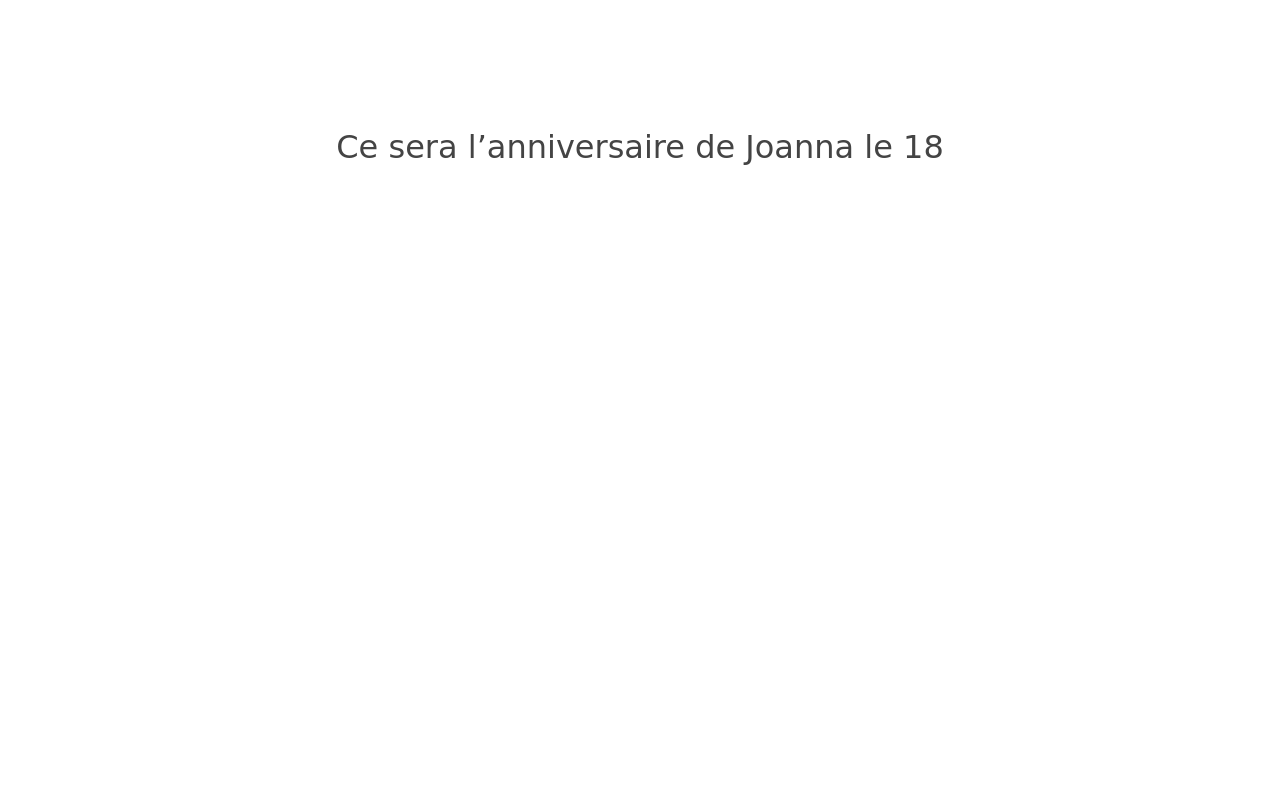
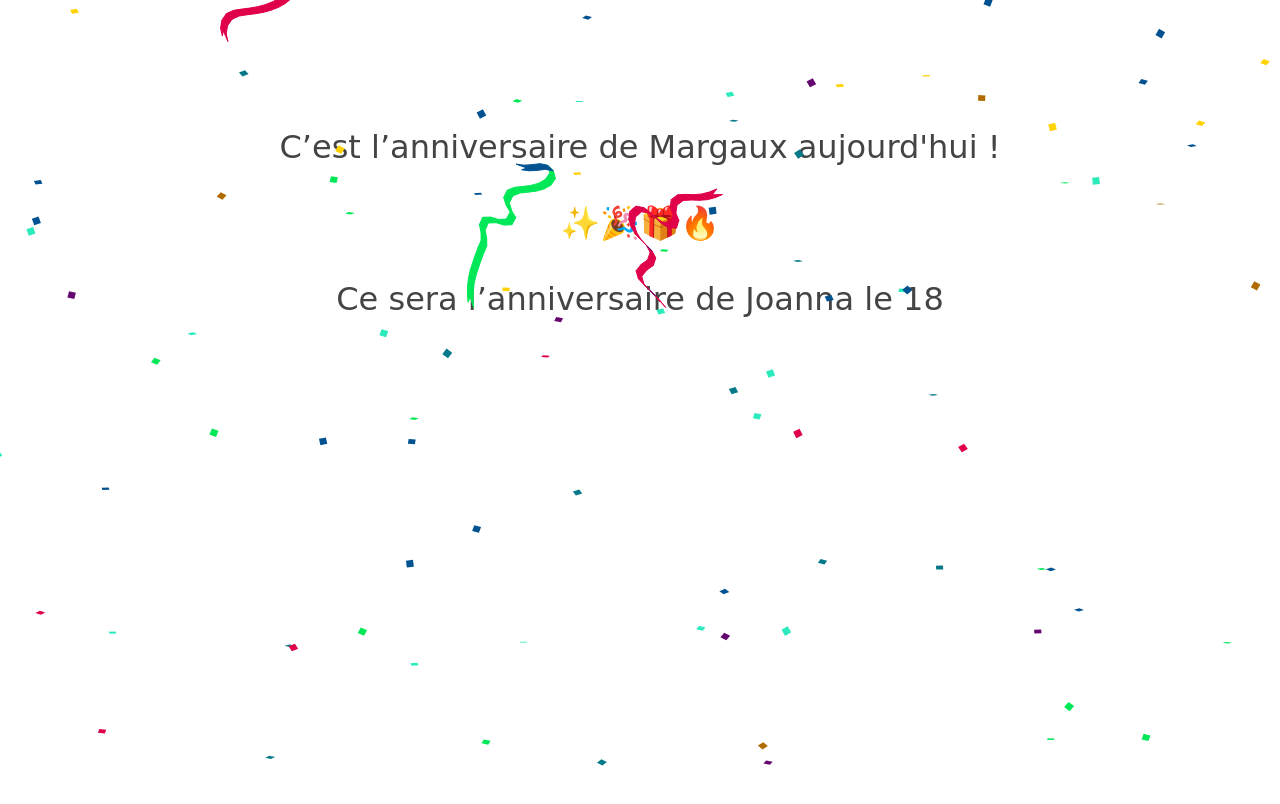
Before and after one commit to jessyjones/jessyjones, a plain HTML site: page index.html in a window 1280 px wide. Drawn offline with Linux system fonts and the light colour scheme; a web font is replaced by a local one.

Commit message:
test anniv

```diff
--- a/birthday.js
+++ b/birthday.js
@@ -2,7 +2,7 @@ var myObj = [{nom: "Fanny", moisAnniversaire: 09, jourAnniversaire:18},
              {nom: "Manon", moisAnniversaire: 11, jourAnniversaire:8},
              {nom: "Francelin", moisAnniversaire: 7, jourAnniversaire:30},
              {nom: "Noëmie", moisAnniversaire: 6, jourAnniversaire:21},
-             {nom: "Margaux", moisAnniversaire: 2, jourAnniversaire:5},
+             {nom: "Margaux", moisAnniversaire: 12, jourAnniversaire:11},
              {nom: "Joanna", moisAnniversaire: 12, jourAnniversaire:18}]
 var d = new Date();
 var moisAuj = d.getMonth() + 1 ;
--- a/style.css
+++ b/style.css
@@ -8,7 +8,11 @@ html, body {
   width: 100%;
 }
 #confetti{
-  position: absolute;left: 0;top: 0;height: 100%;width: 100%;
+  position: absolute;
+  left: 0;
+  top: 0;
+  bottom:0;
+  right:0;
 }
 #birthdaypredictor{
   text-align: center;
```
